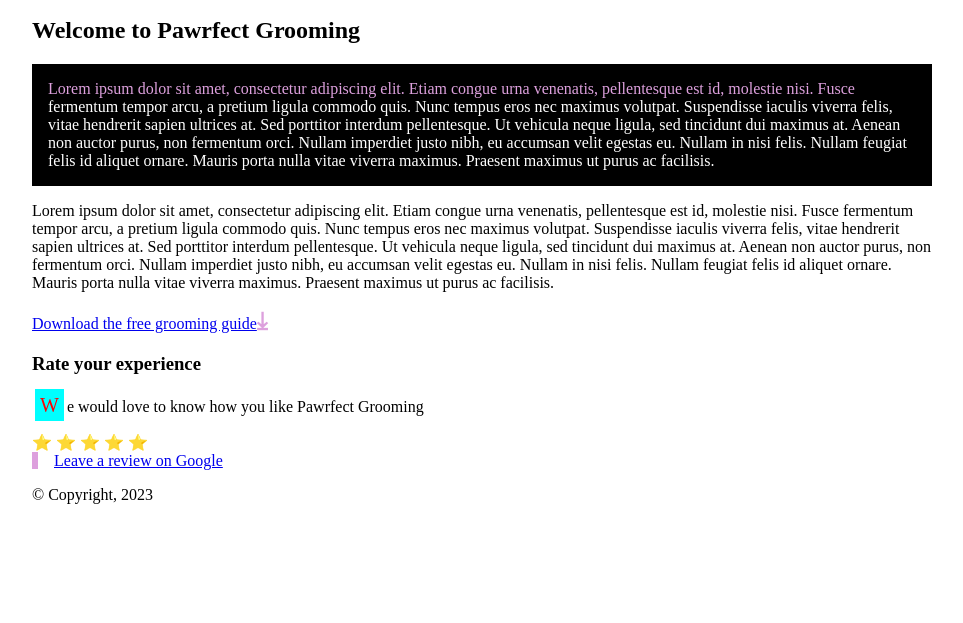
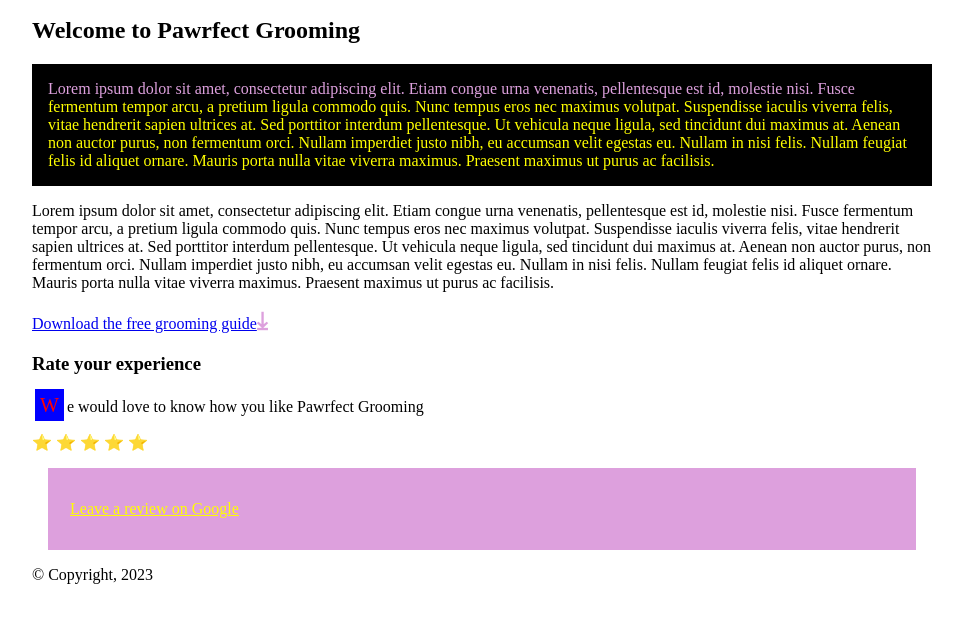
Before and after one commit to garc0259/mtm6201-week6, a plain HTML site: page index.html in a window 1280 px wide. Shown: the part 101-724 px from the top of the page, without its empty margins (158-1121 px from the left). Drawn offline with Linux system fonts and the light colour scheme.

Commit message:
adds final in class demo

```diff
--- a/css/main.css
+++ b/css/main.css
@@ -1,3 +1,14 @@
+:root{
+    --special-color: plum;
+    --second-color: blue;
+    --light-color: yellow;
+    --dark-color: black;
+    --bright-color: red;
+}
+
+
+
+
 /* . is class name selector */
 
 .container{
@@ -47,8 +58,8 @@
 
 /*  + is the adjacent combinator (next to the previous) */
 h2+p{
-    background-color: black;
-    color: white;
+    background-color: var(--dark-color);
+    color: var(--light-color);
     padding: 1rem;
 }
 
@@ -62,13 +73,13 @@
 }
 
 a[href="#"]{
-    color: plum;
+    color: var(--special-color);
 }
 
 /* ^= is for begins with */
 
 a[href^="http"]{
-    border-left: 6px solid plum;
+    border-left: 6px solid var(--special-color);
     padding-left: 1em;
 }
 
@@ -78,20 +89,30 @@
     content: "\2913";
     font-size: 1.5rem;
     font-weight: bold;
-    color: plum;
+    color: var(--special-color);
 }
 
 /*  + is the adjacent combinator, :: first-line is to select the text in first line */
 h2+p::first-line{
-    color: plum;
+    color: var(--special-color);
 }
 
 /*  + is the adjacent combinator, :: first-letter is to select the text in first letter */
 
 h3+p::first-letter{
-    background-color: aqua;
-    color: red;
+    background-color: var(--second-color);
+    color: var(--bright-color);
     font-size: 1.25rem;
     padding: .25em;
     margin: .15em;
 }
+
+.google{
+    display: block;
+    background-color: var(--special-color);
+    color: var(--light-color);
+    padding: 2rem;
+    margin: 1rem;
+    width: calc(100% - 6px - 5);
+/* width: calc(100% - 6px - 1rem - 1rem - 1rem - 2rem); */
+}
```
